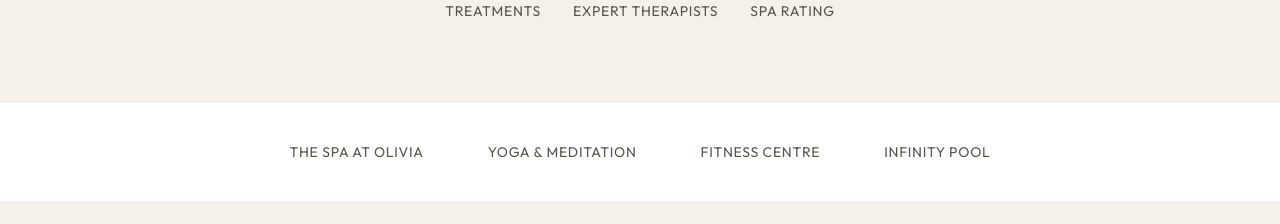
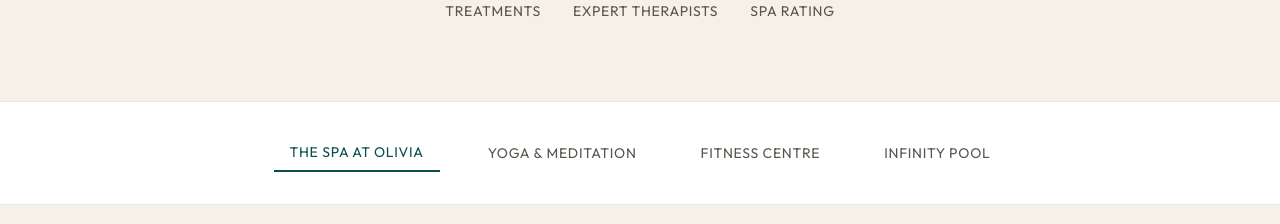
Before and after one commit to oliviaalleppey/main, a Next.js app: page /wellness in a window 1280 px wide. Shown: the part 880-1104 px from the top of the page. Built offline with nearby package versions, Linux system fonts and the light colour scheme; no server answers.

Commit message:
Add smooth scrolling to wellness tabs

```diff
--- a/app/wellness/page.tsx
+++ b/app/wellness/page.tsx
@@ -1,6 +1,6 @@
 'use client';
 
-import { useEffect } from 'react';
+import { useEffect, useState } from 'react';
 import { motion } from 'framer-motion';
 import Link from 'next/link';
 
@@ -68,18 +68,34 @@ const wellnessServices = [
 
 
 export default function WellnessPage() {
+    const [activeService, setActiveService] = useState('spa');
+
     useEffect(() => {
-        // Smooth scroll to section on page load if hash exists
-        const hash = window.location.hash.replace('#', '');
-        if (hash) {
-            const element = document.getElementById(hash);
+        const validServiceIds = new Set(wellnessServices.map((service) => service.id));
+
+        const applyHashSelection = () => {
+            const hash = window.location.hash.replace('#', '').trim();
+            if (hash && validServiceIds.has(hash)) {
+                setActiveService(hash);
+            }
+        };
+
+        applyHashSelection();
+        window.addEventListener('hashchange', applyHashSelection);
+        return () => window.removeEventListener('hashchange', applyHashSelection);
+    }, []);
+
+    const handleServiceSelect = (serviceId: string) => {
+        setActiveService(serviceId);
+        window.history.replaceState(null, '', `#${serviceId}`);
+        // Smooth scroll to the section
+        setTimeout(() => {
+            const element = document.getElementById(serviceId);
             if (element) {
-                setTimeout(() => {
-                    element.scrollIntoView({ behavior: 'smooth', block: 'start' });
-                }, 100);
+                element.scrollIntoView({ behavior: 'smooth', block: 'start' });
             }
-        }
-    }, []);
+        }, 50);
+    };
 
     return (
         <main className="min-h-screen bg-[#F6F1E8] font-sans">
@@ -181,13 +197,16 @@ export default function WellnessPage() {
                 <div className="max-w-6xl mx-auto px-6">
                     <div className="flex justify-center gap-4 md:gap-8 overflow-x-auto">
                         {wellnessServices.map((service) => (
-                            <a
+                            <button
                                 key={service.id}
-                                href={`#${service.id}`}
-                                className="px-4 py-2 text-sm uppercase tracking-wider whitespace-nowrap transition-all text-[#59544D] hover:text-[#1C1C1C]"
+                                onClick={() => handleServiceSelect(service.id)}
+                                className={`px-4 py-2 text-sm uppercase tracking-wider whitespace-nowrap transition-all ${activeService === service.id
+                                    ? 'text-[#0A4D4E] border-b-2 border-[#0A4D4E]'
+                                    : 'text-[#59544D] hover:text-[#1C1C1C]'
+                                    }`}
                             >
                                 {service.title}
-                            </a>
+                            </button>
                         ))}
                     </div>
                 </div>
@@ -198,7 +217,7 @@ export default function WellnessPage() {
                 <section
                     key={service.id}
                     id={service.id}
-                    className="py-20 px-6 md:px-12"
+                    className={`py-20 px-6 md:px-12 ${activeService === service.id ? 'block' : 'hidden'}`}
                 >
                     <div className="max-w-6xl mx-auto">
                         <div className="grid md:grid-cols-2 gap-12 items-center">
```
